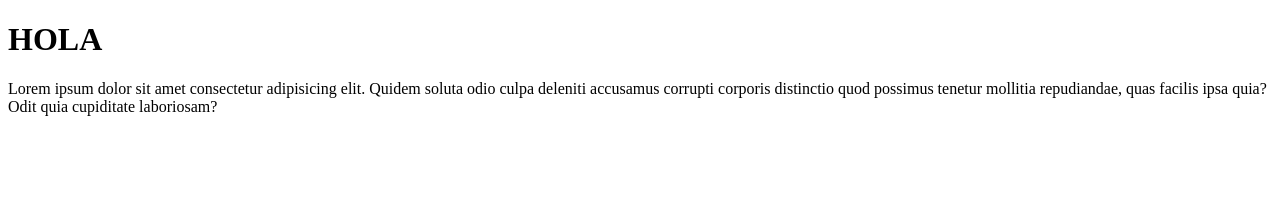
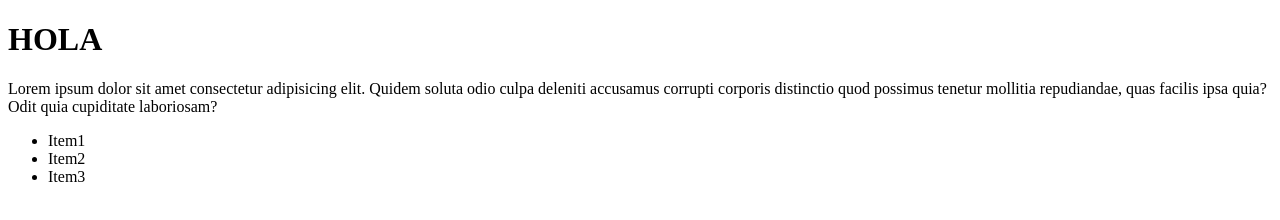
Before and after one commit to arosado-US/Repositorio1, a plain HTML site: page index.html in a window 1280 px wide. Drawn offline with Linux system fonts and the light colour scheme.

Commit message:
Lista nueva

```diff
--- a/index.html
+++ b/index.html
@@ -8,5 +8,9 @@
 <body>
     <h1>HOLA</h1>
     <p>Lorem ipsum dolor sit amet consectetur adipisicing elit. Quidem soluta odio culpa deleniti accusamus corrupti corporis distinctio quod possimus tenetur mollitia repudiandae, quas facilis ipsa quia? Odit quia cupiditate laboriosam?   </p>
-</body>
+    <ul>
+        <li>Item1</li>
+        <li>Item2</li>
+        <li>Item3</li>
+    </ul>
 </html>
```
